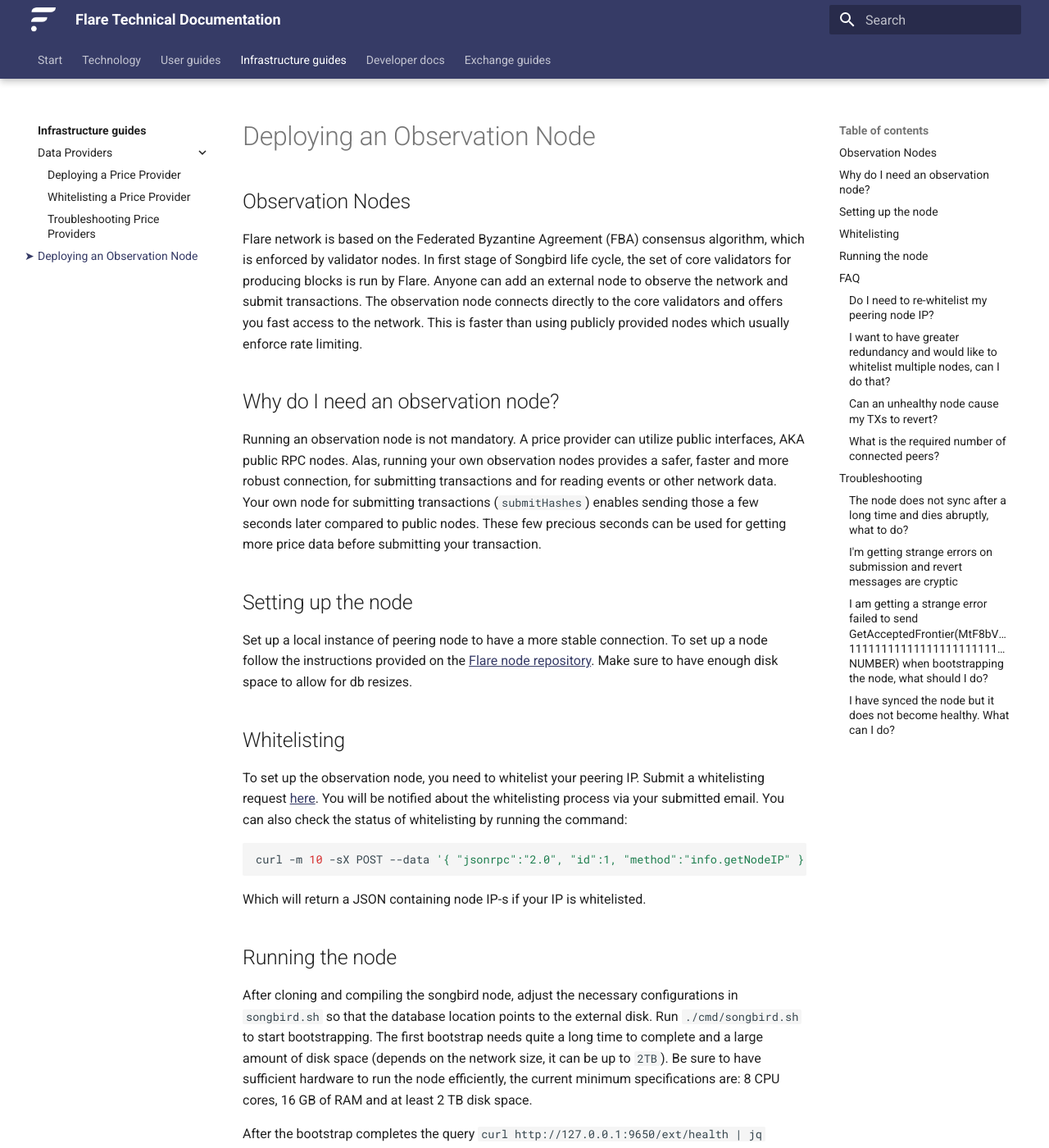
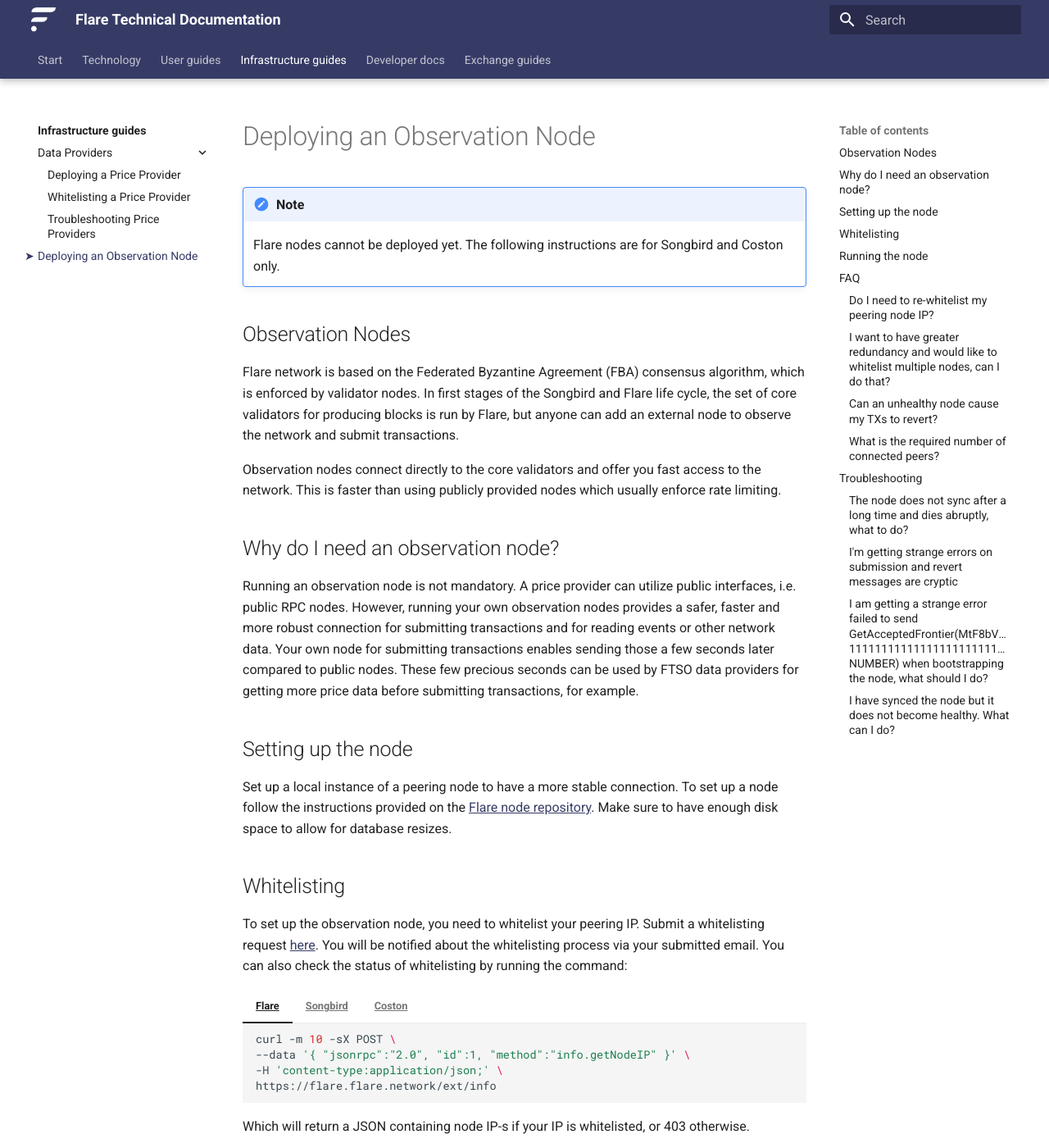
Before and after one commit to flare-foundation/docs, an MkDocs documentation site: the page built from docs/infra/observation.md, in a window 1280 px wide and 1400 px high. Shown: the whole window at 82% size. Built offline with MkDocs 1.6.1 and Material for MkDocs 9.7.7, drawn with Linux system fonts in a browser that asks for light colours; comment, search, counter and statistics services are not loaded; some of the changed text lies outside the part shown.

Commit message:
Add Flare network to Node guide

````diff
--- a/docs/infra/observation.md
+++ b/docs/infra/observation.md
@@ -1,30 +1,70 @@
 # Deploying an Observation Node
+
+!!! note
+
+    Flare nodes cannot be deployed yet. The following instructions are for Songbird and Coston only.
 
 ## Observation Nodes
 
-Flare network is based on the Federated Byzantine Agreement (FBA) consensus algorithm, which is enforced by validator nodes. In first stage of Songbird life cycle, the set of core validators for producing blocks is run by Flare. Anyone can add an external node to observe the network and submit transactions. The observation node connects directly to the core validators and offers you fast access to the network. This is faster than using publicly provided nodes which usually enforce rate limiting.
+Flare network is based on the Federated Byzantine Agreement (FBA) consensus algorithm, which is enforced by validator nodes.
+In first stages of the Songbird and Flare life cycle, the set of core validators for producing blocks is run by Flare, but anyone can add an external node to observe the network and submit transactions.
+
+Observation nodes connect directly to the core validators and offer you fast access to the network.
+This is faster than using publicly provided nodes which usually enforce rate limiting.
 
 ## Why do I need an observation node?
 
-Running an observation node is not mandatory. A price provider can utilize public interfaces, AKA public RPC nodes. Alas, running your own observation nodes provides a safer, faster and more robust connection, for submitting transactions and for reading events or other network data. Your own node for submitting transactions (`submitHashes`) enables sending those a few seconds later compared to public nodes. These few precious seconds can be used for getting more price data before submitting your transaction.
+Running an observation node is not mandatory.
+A price provider can utilize public interfaces, i.e. public RPC nodes.
+However, running your own observation nodes provides a safer, faster and more robust connection for submitting transactions and for reading events or other network data.
+Your own node for submitting transactions enables sending those a few seconds later compared to public nodes.
+These few precious seconds can be used by FTSO data providers for getting more price data before submitting transactions, for example.
 
 ## Setting up the node
 
-Set up a local instance of peering node to have a more stable connection. To set up a node follow the instructions provided on the [Flare node repository](https://github.com/flare-foundation/flare#readme). Make sure to have enough disk space to allow for db resizes.
+Set up a local instance of a peering node to have a more stable connection.
+To set up a node follow the instructions provided on the [Flare node repository](https://github.com/flare-foundation/flare#readme).
+Make sure to have enough disk space to allow for database resizes.
 
 ## Whitelisting
 
-To set up the observation node, you need to whitelist your peering IP. Submit a whitelisting request [here](https://forms.gle/zHisUgitnSEHCGBb6). You will be notified about the whitelisting process via your submitted email. You can also check the status of whitelisting by running the command:
+To set up the observation node, you need to whitelist your peering IP.
+Submit a whitelisting request [here](https://forms.gle/zHisUgitnSEHCGBb6).
+You will be notified about the whitelisting process via your submitted email.
+You can also check the status of whitelisting by running the command:
 
-``` bash
-curl -m 10 -sX POST --data '{ "jsonrpc":"2.0", "id":1, "method":"info.getNodeIP" }' -H 'content-type:application/json;' https://songbird.flare.network/ext/info
-```
+=== "Flare"
 
-Which will return a JSON containing node IP-s if your IP is whitelisted.
+    ``` bash
+    curl -m 10 -sX POST \
+    --data '{ "jsonrpc":"2.0", "id":1, "method":"info.getNodeIP" }' \
+    -H 'content-type:application/json;' \
+    https://flare.flare.network/ext/info
+    ```
+
+=== "Songbird"
+
+    ``` bash
+    curl -m 10 -sX POST \
+    --data '{ "jsonrpc":"2.0", "id":1, "method":"info.getNodeIP" }' \
+    -H 'content-type:application/json;' \
+    https://songbird.flare.network/ext/info
+    ```
+
+=== "Coston"
+
+    ``` bash
+    curl -m 10 -sX POST \
+    --data '{ "jsonrpc":"2.0", "id":1, "method":"info.getNodeIP" }' \
+    -H 'content-type:application/json;' \
+    https://coston.flare.network/ext/info
+    ```
+
+Which will return a JSON containing node IP-s if your IP is whitelisted, or 403 otherwise.
 
 ## Running the node
 
-After cloning and compiling the songbird node, adjust the necessary configurations in `songbird.sh` so that the database location points to the external disk. Run `./cmd/songbird.sh` to start bootstrapping. The first bootstrap needs quite a long time to complete and a large amount of disk space (depends on the network size, it can be up to `2TB`). Be sure to have sufficient hardware to run the node efficiently, the current minimum specifications are: 8 CPU cores, 16 GB of RAM and at least 2 TB disk space.
+After cloning and compiling the node, adjust the necessary configurations in `songbird.sh` so that the database location points to the external disk. Run `./cmd/songbird.sh` to start bootstrapping. The first bootstrap needs quite a long time to complete and a large amount of disk space (depends on the network size, it can be up to `2TB`). Be sure to have sufficient hardware to run the node efficiently, the current minimum specifications are: 8 CPU cores, 16 GB of RAM and at least 2 TB disk space.
 
 After the bootstrap completes the query `curl http://127.0.0.1:9650/ext/health | jq` should return healthy and you can start using the node.
 
````
